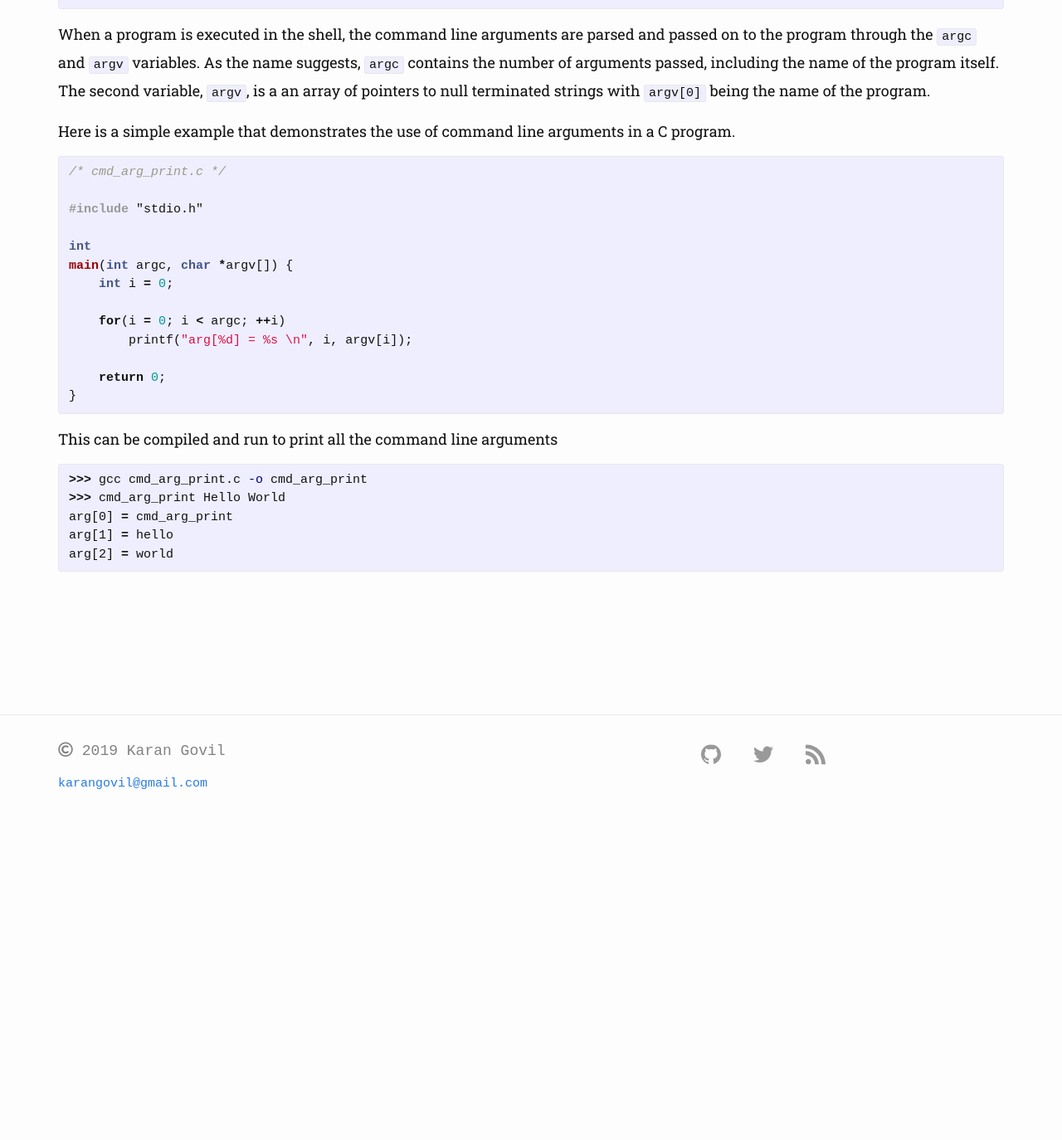
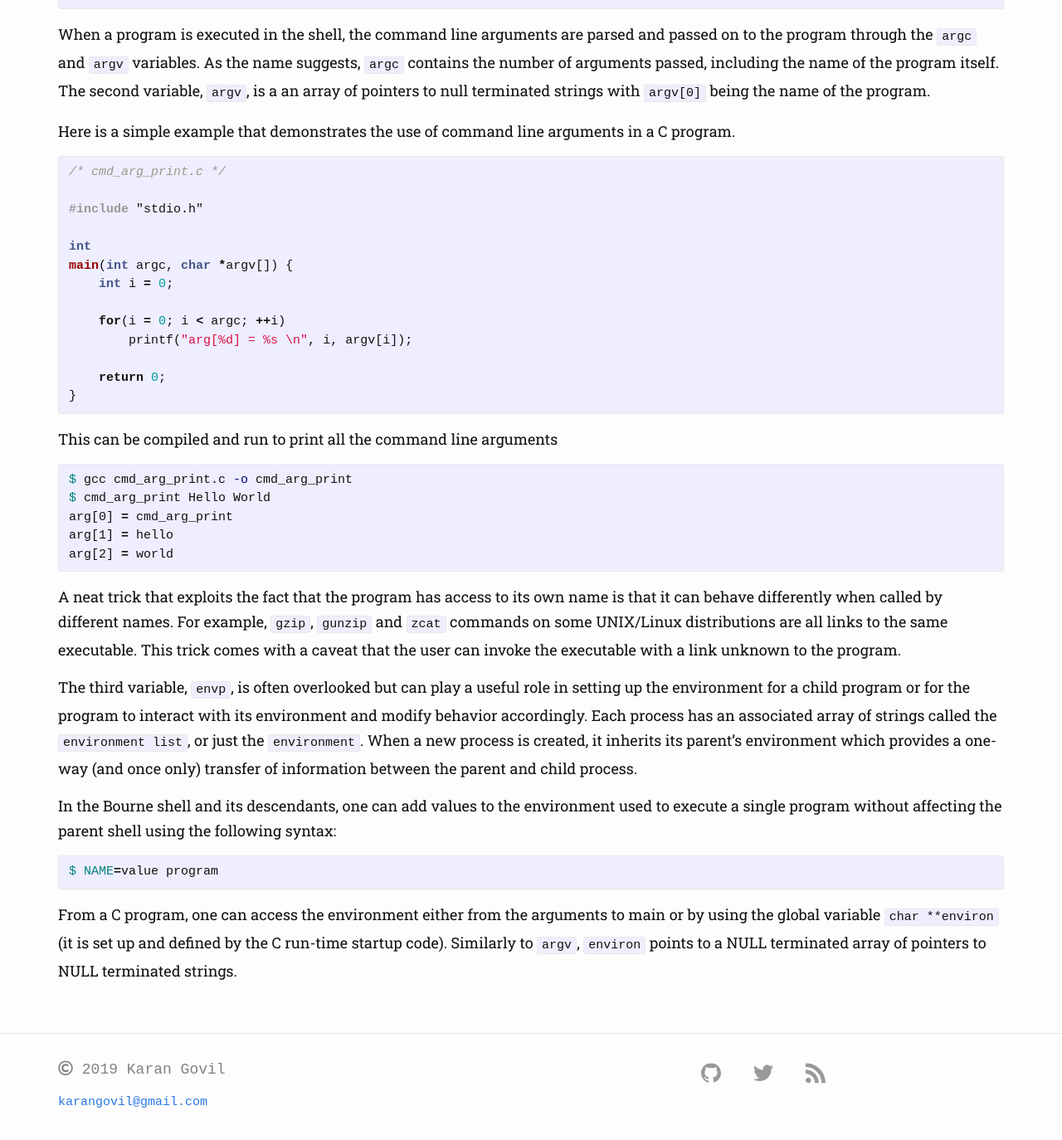
Before and after one commit to karangovil/karangovil.github.io, a Jekyll site: the page built from _posts/2020-02-09-argc-argv-envp.md, in a window 1280 px wide and 1400 px high, scrolled down 384 px. Shown: the top 1374 px of the window at 83% size. Built offline with Jekyll 4.4.1, drawn with Linux system fonts in a browser that asks for light colours; nearby versions of some CDN libraries.

Commit message:
update argc post

```diff
--- a/_posts/2020-02-09-argc-argv-envp.md
+++ b/_posts/2020-02-09-argc-argv-envp.md
@@ -33,9 +33,21 @@ main(int argc, char *argv[]) {
 This can be compiled and run to print all the command line arguments
 
 {% highlight bash %}
->>> gcc cmd_arg_print.c -o cmd_arg_print
->>> cmd_arg_print Hello World
+$ gcc cmd_arg_print.c -o cmd_arg_print
+$ cmd_arg_print Hello World
 arg[0] = cmd_arg_print
 arg[1] = hello
 arg[2] = world
 {% endhighlight %}
+
+A neat trick that exploits the fact that the program has access to its own name is that it can behave differently when called by different names. For example, `gzip`, `gunzip` and `zcat` commands on some UNIX/Linux distributions are all links to the same executable. This trick comes with a caveat that the user can invoke the executable with a link unknown to the program.
+
+The third variable, `envp`, is often overlooked but can play a useful role in setting up the environment for a child program or for the program to interact with its environment and modify behavior accordingly. Each process has an associated array of strings called the `environment list`, or just the `environment`. When a new process is created, it inherits its parent's environment which provides a one-way (and once only) transfer of information between the parent and child process.
+
+In the Bourne shell and its descendants, one can add values to the environment used to execute a single program without affecting the parent shell using the following syntax:
+
+{% highlight bash %}
+$ NAME=value program
+{% endhighlight %}
+
+From a C program, one can access the environment either from the arguments to main or by using the global variable `char **environ` (it is set up and defined by the C run-time startup code). Similarly to `argv`, `environ` points to a NULL terminated array of pointers to NULL terminated strings.
```
